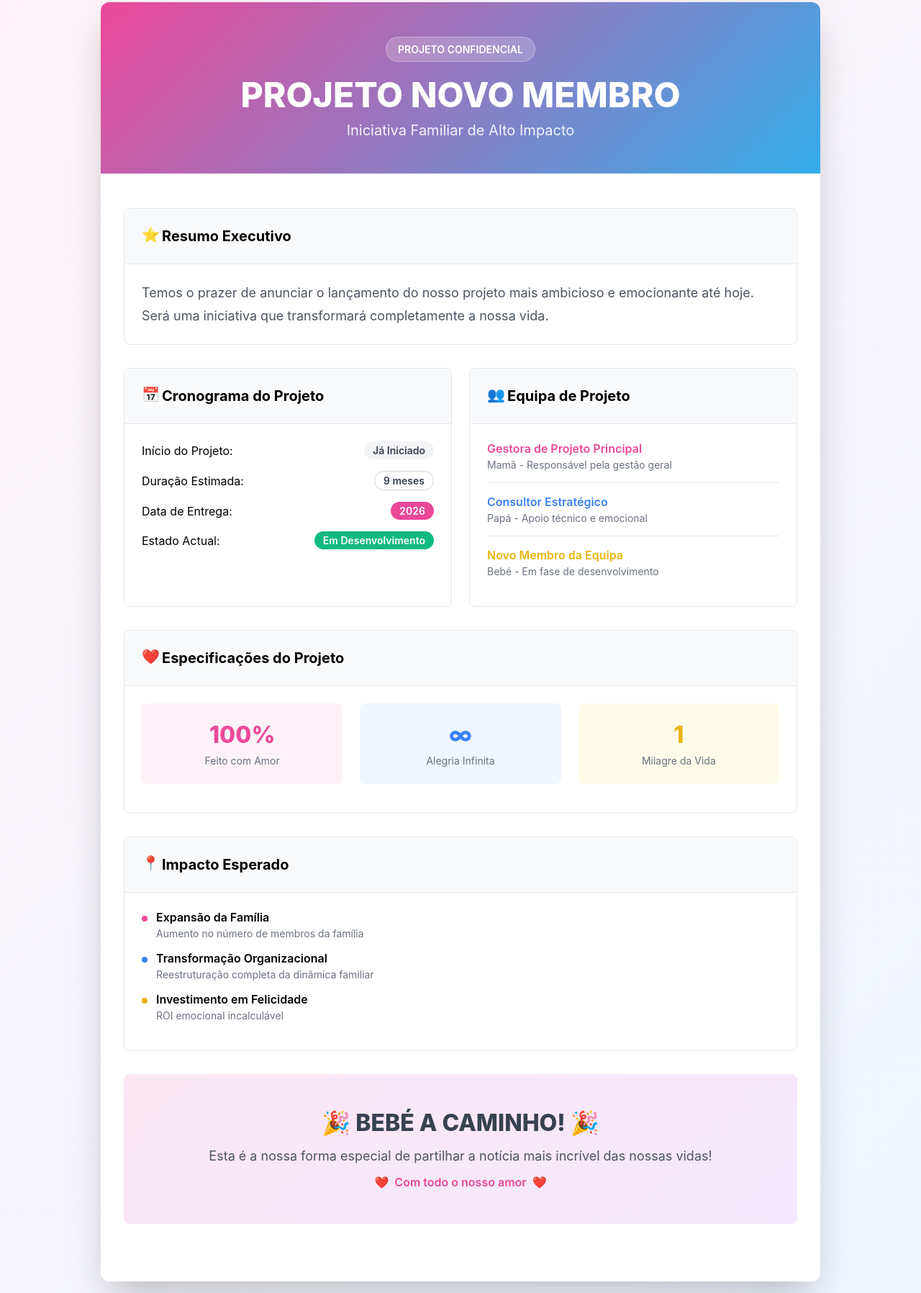
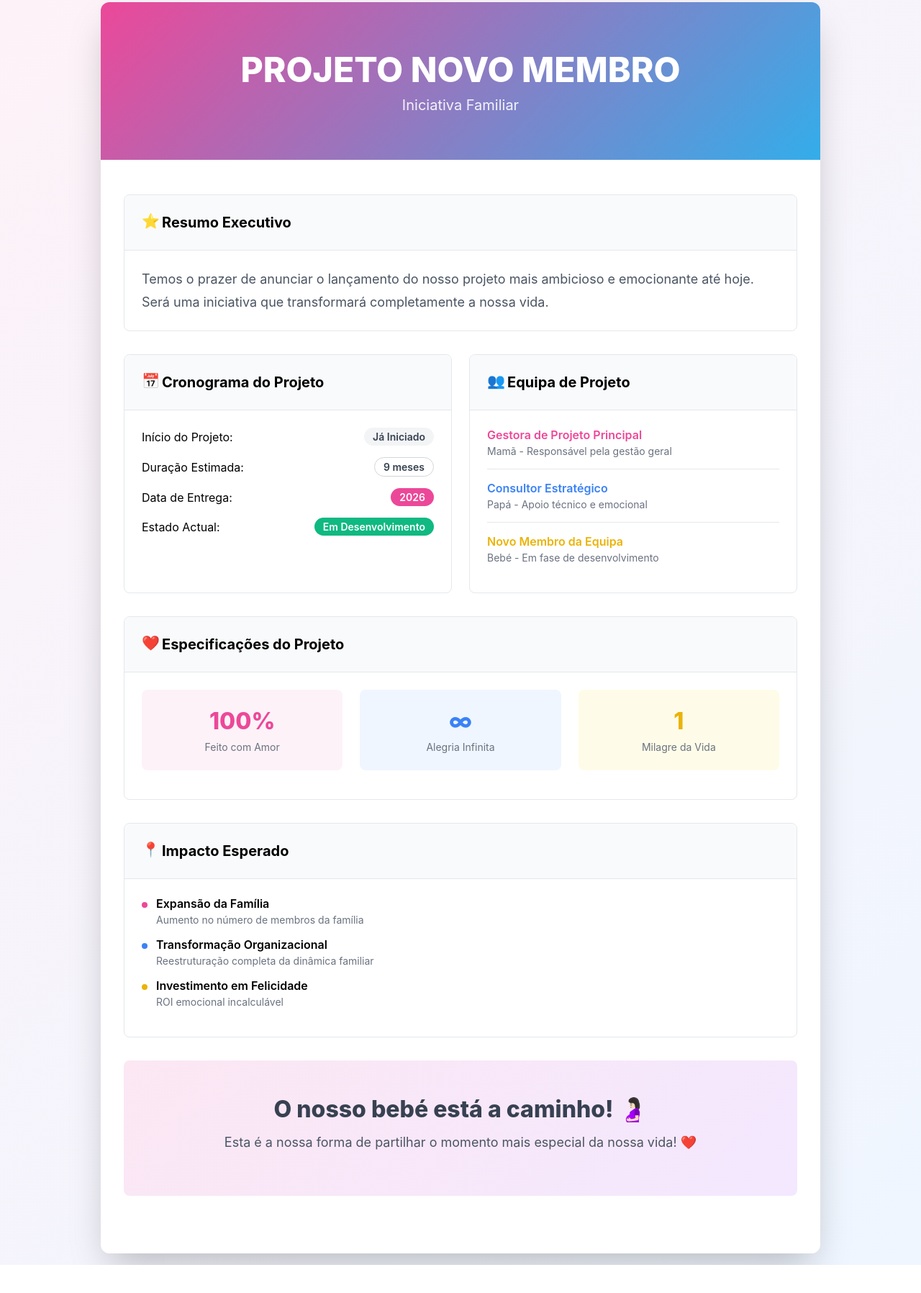
Before and after one commit to mRKSSSS/projeto_novo_membro, a plain HTML site: page index.html in a window 1280 px wide. Shown: the part 13-1809 px from the top of the page at 72% size. After the commit the page ends 1770 px from the top, so only its background shows below. Drawn offline with Linux system fonts and the light colour scheme.

Commit message:
Add files via upload

```diff
--- a/index.html
+++ b/index.html
@@ -30,7 +30,7 @@
         .header {
             background: linear-gradient(135deg, #ec4899 0%, #33adea  100%);
             color: white;
-            padding: 3rem 2rem;
+            padding: 4rem 2rem;
             text-align: center;
         }
 
@@ -290,9 +290,9 @@
     <div class="container">
         <!-- Cabeçalho -->
         <div class="header">
-            <div class="badge">PROJETO CONFIDENCIAL</div>
+            <!-- <div class="badge">PROJETO CONFIDENCIAL</div> -->
             <h1>PROJETO NOVO MEMBRO</h1>
-            <p>Iniciativa Familiar de Alto Impacto</p>
+            <p>Iniciativa Familiar</p>
         </div>
 
         <!-- Conteúdo -->
@@ -429,14 +429,17 @@
 
             <!-- Anúncio Principal -->
             <div class="announcement">
-                <h3>🎉 BEBÉ A CAMINHO! 🎉</h3>
+                <h3> O nosso bebé está a caminho! 🤰🏻</h3>
                 <p>
-                    Esta é a nossa forma especial de partilhar a notícia mais incrível das nossas vidas!
+                    Esta é a nossa forma de partilhar o momento mais especial da nossa vida! ❤️
                 </p>
                 <div class="love-message">
-                    <span>❤️</span>
+                    <!-- <span>🩷</span> -->
+                    <!-- <span>🍼</span> -->
+                    <!-- <span>🩵</span> -->
+                    <!-- <span>❤️</span>
                     <span>Com todo o nosso amor</span>
-                    <span>❤️</span>
+                    <span>❤️</span> -->
                 </div>
             </div>
         </div>
```
